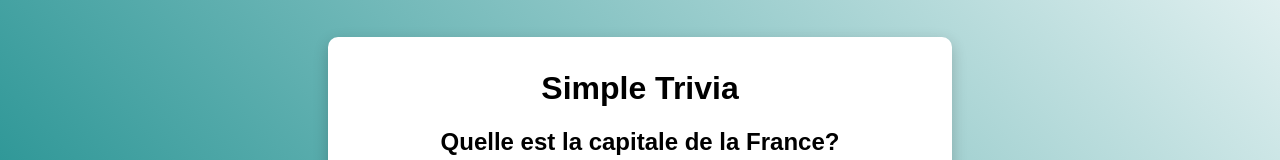
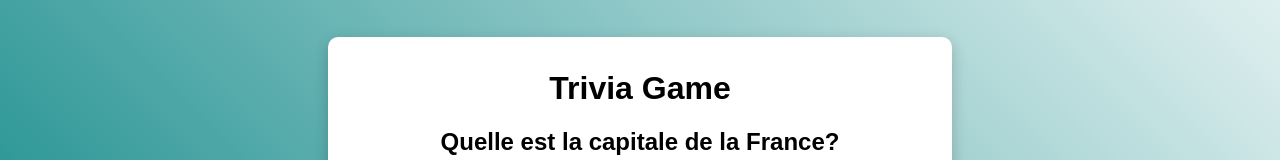
Before and after one commit to marine-devweb/TriviaGame, a plain HTML site: page index.html in a window 1280 px wide. Shown: the part 258-418 px from the top of the page. Drawn offline with Linux system fonts and the light colour scheme.

Commit message:
Modification du h1

```diff
--- a/index.html
+++ b/index.html
@@ -9,7 +9,7 @@
 <body>
     <div class="container">
         <div>
-            <h1>Simple Trivia</h1>
+            <h1>Trivia Game</h1>
             <h2 id="question"></h2>
             <div id="choices">
                 <button id="choice1" onclick="checkAnswer(this)"></button>
```
